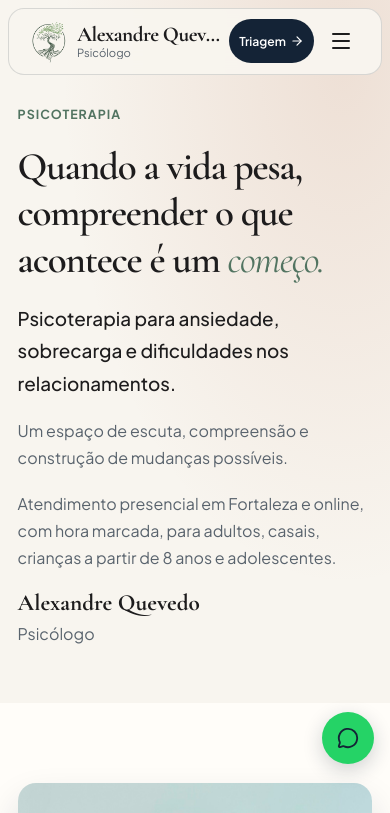
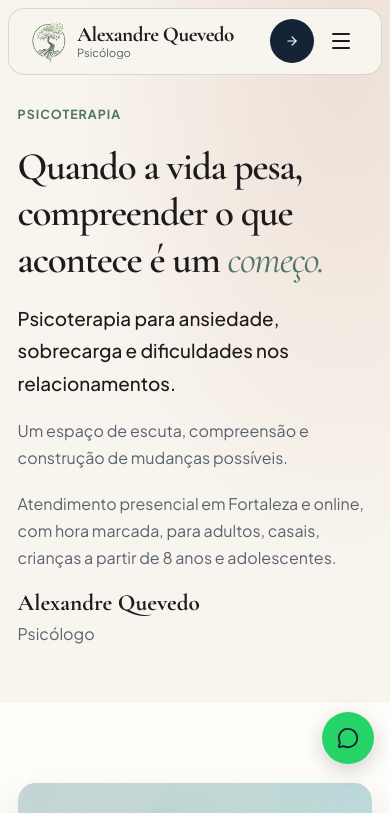
Before and after one commit to calexquevedo-hub/gallant-galileo, an Astro site: page / in a window 390 px wide. Shown: the top 813 px of the page. Built offline with nearby package versions, Linux system fonts and the light colour scheme; Astro itself is replaced by a stand-in of ours.

Commit message:
fix: hide mobile header CTA text

```diff
--- a/src/components/Header.tsx
+++ b/src/components/Header.tsx
@@ -61,7 +61,7 @@ export default function Header() {
 
           <div className="header-actions">
             <button type="button" className="btn-nav-cta" onClick={startTriage} aria-label="Iniciar triagem rápida">
-              <span className="btn-nav-cta-label-full">Iniciar triagem rápida</span>
+              <span className="btn-nav-cta-label-full" aria-hidden="true">Iniciar triagem rápida</span>
               <span className="btn-nav-cta-label-compact" aria-hidden="true">Triagem</span>
               <ArrowRight size={16} aria-hidden="true" />
             </button>
--- a/src/index.css
+++ b/src/index.css
@@ -353,6 +353,8 @@ img { max-width: 100%; }
 @media (max-width: 1100px) {
   .desktop-nav { display: none; }
   .mobile-toggle { display: inline-flex; }
+  .btn-nav-cta { width: 44px; padding-inline: 0; gap: 0; }
+  .btn-nav-cta-label-full, .btn-nav-cta-label-compact { display: none; }
   .mobile-nav { display: flex; flex-direction: column; gap: 0.25rem; padding: 0.5rem 1.5rem 1rem; background: var(--bg-surface); max-height: calc(100dvh - 85px); overflow-y: auto; }
   .mobile-nav a, .mobile-contact-link { padding: 0.65rem 0; min-height: 44px; text-align: left; }
   .mobile-contact-link { color: var(--accent-navy); font-weight: 700; }
@@ -385,7 +387,7 @@ img { max-width: 100%; }
   .brand-name { font-size: 1.32rem; }
   .brand-registration { font-size: 0.7rem; }
   .hero-section { padding-top: 6.5rem; }
-  .btn-nav-cta { gap: 0.25rem; padding-inline: 0.72rem; font-size: 0.76rem; }
+  .btn-nav-cta { width: 44px; gap: 0; padding-inline: 0; font-size: 0.76rem; }
   .btn-nav-cta svg { width: 14px; height: 14px; }
   .hero-copy h1 { font-size: clamp(2.05rem, 10vw, 2.8rem); }
   .hero-eyebrow { font-size: 0.78rem; }
@@ -407,14 +409,11 @@ img { max-width: 100%; }
   .header-actions { gap: 0.35rem; }
   .brand-copy { overflow: hidden; }
   .brand-name { overflow: hidden; text-overflow: ellipsis; white-space: nowrap; }
-  .btn-nav-cta-label-full { display: none; }
-  .btn-nav-cta-label-compact { display: inline; }
-  .btn-nav-cta { padding-inline: 0.62rem; }
+  .btn-nav-cta { padding-inline: 0; }
 }
 @media (max-width: 360px) {
   .brand-name { font-size: 1.18rem; }
   .btn-nav-cta { width: 44px; padding-inline: 0; gap: 0; }
-  .btn-nav-cta-label-compact { position: absolute; width: 1px; height: 1px; padding: 0; margin: -1px; overflow: hidden; clip: rect(0, 0, 0, 0); white-space: nowrap; border: 0; }
 }
 @media (prefers-reduced-motion: reduce) {
   html { scroll-behavior: auto; }
```
